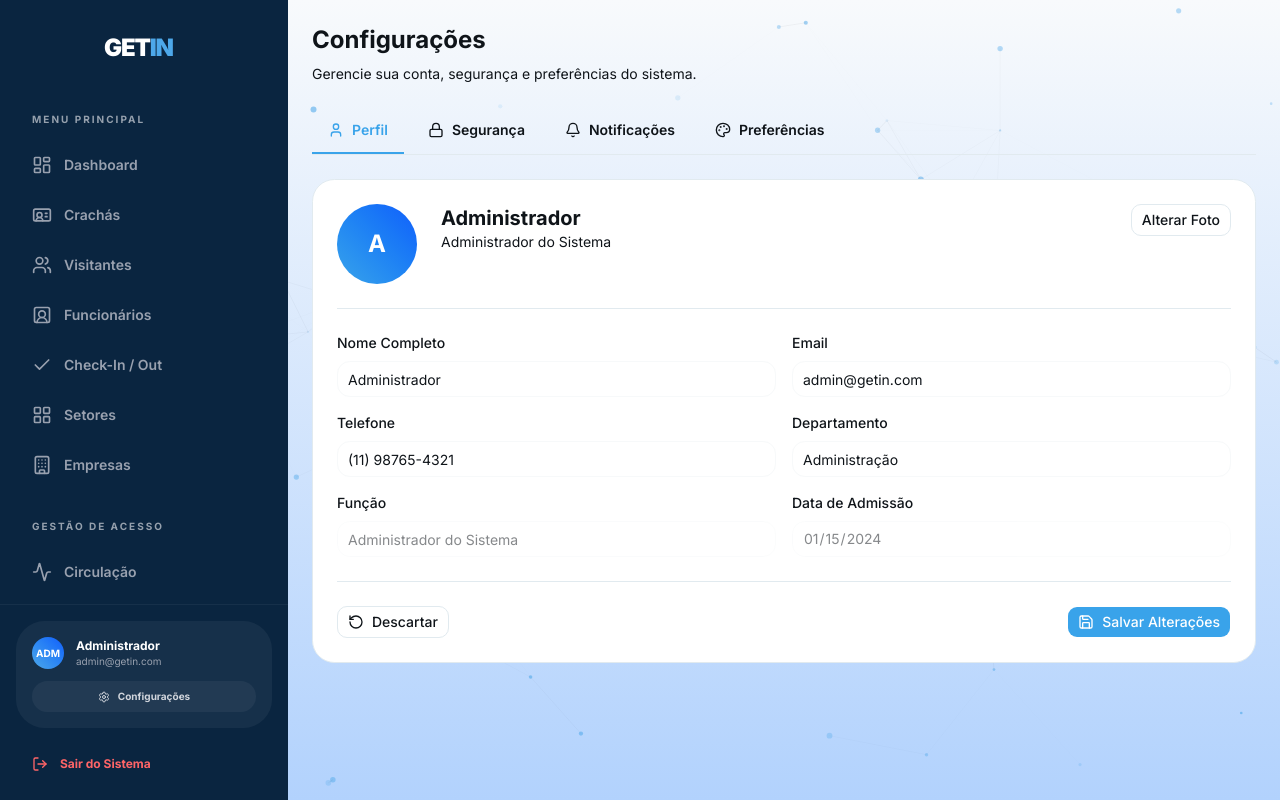
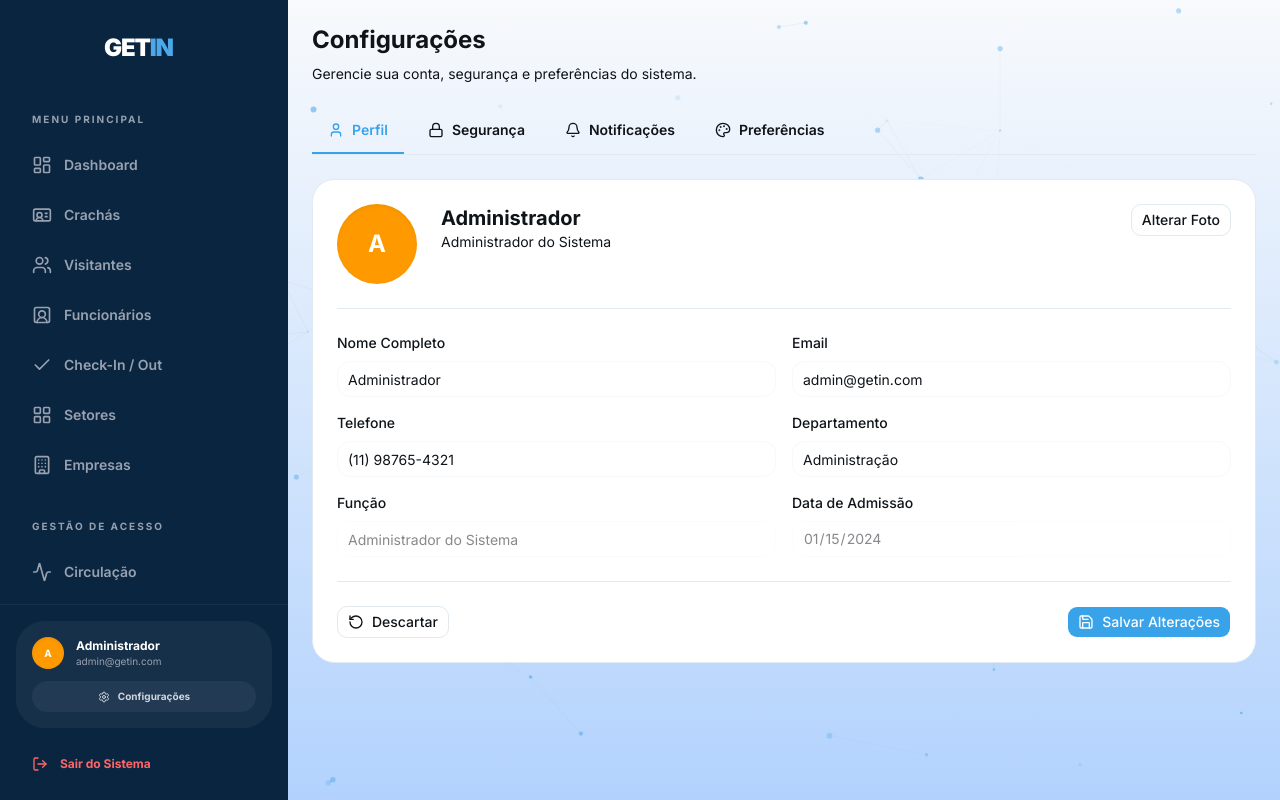
Before and after one commit to ocastroxs/get_in, a Next.js app: page /configuracoes in a window 1280 px wide. Built offline with nearby package versions, Linux system fonts and the light colour scheme.

Commit message:
feat: padronização do avatar com inicial e cor aleatória na sidebar e configurações

```diff
--- a/src/app/configuracoes/page.jsx
+++ b/src/app/configuracoes/page.jsx
@@ -25,6 +25,7 @@ import { Button } from '@/components/ui/button';
 import { Input } from '@/components/ui/input';
 import { Checkbox } from '@/components/ui/checkbox';
 import { useAuth } from '@/lib/AuthContext';
+import UserAvatar from '@/components/ui/UserAvatar';
 
 export default function ConfiguracoesPage() {
   const { user } = useAuth();
@@ -197,9 +198,11 @@ export default function ConfiguracoesPage() {
           <div className="space-y-6 animate-in fade-in duration-300">
             {/* Avatar e Info Rápida */}
             <div className="flex items-start gap-6 pb-6 border-b border-border">
-              <div className="w-20 h-20 rounded-full bg-gradient-to-tr from-primary to-blue-600 flex items-center justify-center text-2xl font-bold text-white">
-                {perfil.nome.charAt(0).toUpperCase()}
-              </div>
+              <UserAvatar
+                name={perfil.nome}
+                email={perfil.email}
+                className="w-20 h-20 text-2xl"
+              />
               <div className="flex-1">
                 <h2 className="text-xl font-bold text-foreground">{perfil.nome}</h2>
                 <p className="text-sm text-muted-foreground">{perfil.funcao}</p>
--- /dev/null
+++ b/src/components/ui/UserAvatar.jsx
@@ -0,0 +1,49 @@
+"use client";
+
+import React, { useMemo } from 'react';
+import { cn } from '@/lib/utils';
+
+const AVATAR_COLORS = [
+  'bg-blue-500',
+  'bg-emerald-500',
+  'bg-violet-500',
+  'bg-amber-500',
+  'bg-rose-500',
+  'bg-indigo-500',
+  'bg-cyan-500',
+  'bg-orange-500',
+];
+
+/**
+ * Componente de Avatar padronizado que exibe a inicial do nome
+ * com uma cor de fundo baseada no nome do usuário para manter consistência.
+ */
+export default function UserAvatar({ name, email, className }) {
+  const initials = useMemo(() => {
+    if (!name) return 'U';
+    return name.charAt(0).toUpperCase();
+  }, [name]);
+
+  const backgroundColor = useMemo(() => {
+    // Usar o nome ou email para gerar um índice consistente para a cor
+    const seed = name || email || 'user';
+    let hash = 0;
+    for (let i = 0; i < seed.length; i++) {
+      hash = seed.charCodeAt(i) + ((hash << 5) - hash);
+    }
+    const index = Math.abs(hash) % AVATAR_COLORS.length;
+    return AVATAR_COLORS[index];
+  }, [name, email]);
+
+  return (
+    <div
+      className={cn(
+        "flex items-center justify-center rounded-full text-white font-bold shadow-inner",
+        backgroundColor,
+        className
+      )}
+    >
+      {initials}
+    </div>
+  );
+}
--- a/src/components/ui/sidebar.jsx
+++ b/src/components/ui/sidebar.jsx
@@ -21,10 +21,11 @@ import {
   Building,
   Check
 } from 'lucide-react';
+import UserAvatar from '@/components/ui/UserAvatar';
 
 export default function Sidebar() {
   const pathname = usePathname();
-  const { logout } = useAuth();
+  const { logout, user } = useAuth();
   const [isOpen, setIsOpen] = useState(false);
 
   const toggleSidebar = () => setIsOpen(!isOpen);
@@ -105,12 +106,14 @@ export default function Sidebar() {
           <div className="p-4 mt-auto border-t border-white/5">
             <div className="bg-white/5 rounded-2xl p-4 mb-4">
               <div className="flex items-center space-x-3 mb-3">
-                <div className="w-8 h-8 rounded-full bg-gradient-to-tr from-[#4DA8EA] to-blue-600 flex items-center justify-center text-[10px] font-bold text-white">
-                  ADM
-                </div>
+                <UserAvatar
+                  name={user?.nome || 'Administrador'}
+                  email={user?.email || 'admin@getin.com'}
+                  className="w-8 h-8 text-[10px]"
+                />
                 <div className="flex-1 overflow-hidden">
-                  <p className="text-xs font-bold text-white truncate">Administrador</p>
-                  <p className="text-[10px] text-gray-400 truncate">admin@getin.com</p>
+                  <p className="text-xs font-bold text-white truncate">{user?.nome || 'Administrador'}</p>
+                  <p className="text-[10px] text-gray-400 truncate">{user?.email || 'admin@getin.com'}</p>
                 </div>
               </div>
               <Link href="/configuracoes" onClick={() => setIsOpen(false)} className="w-full py-2 px-3 rounded-xl bg-white/5 hover:bg-white/10 text-gray-300 hover:text-white text-[10px] font-bold transition-all flex items-center justify-center space-x-2 group">
```
